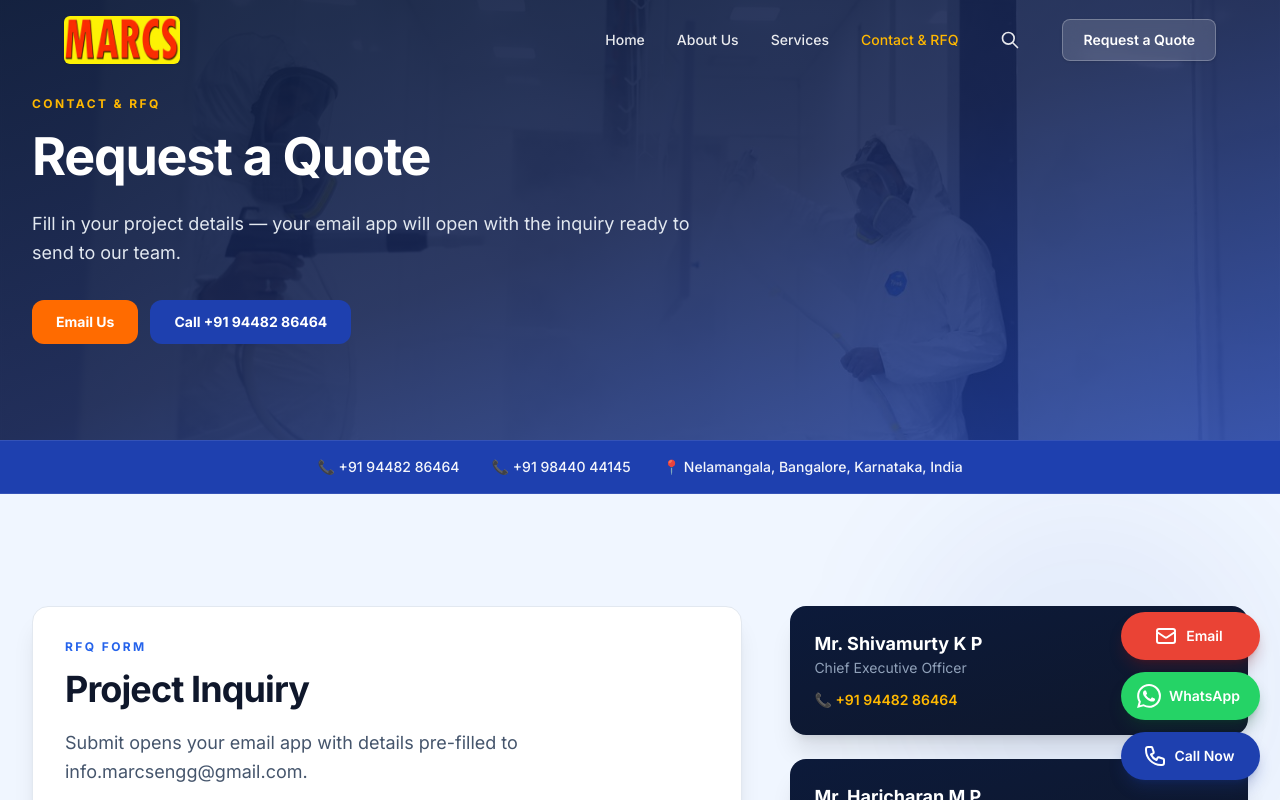
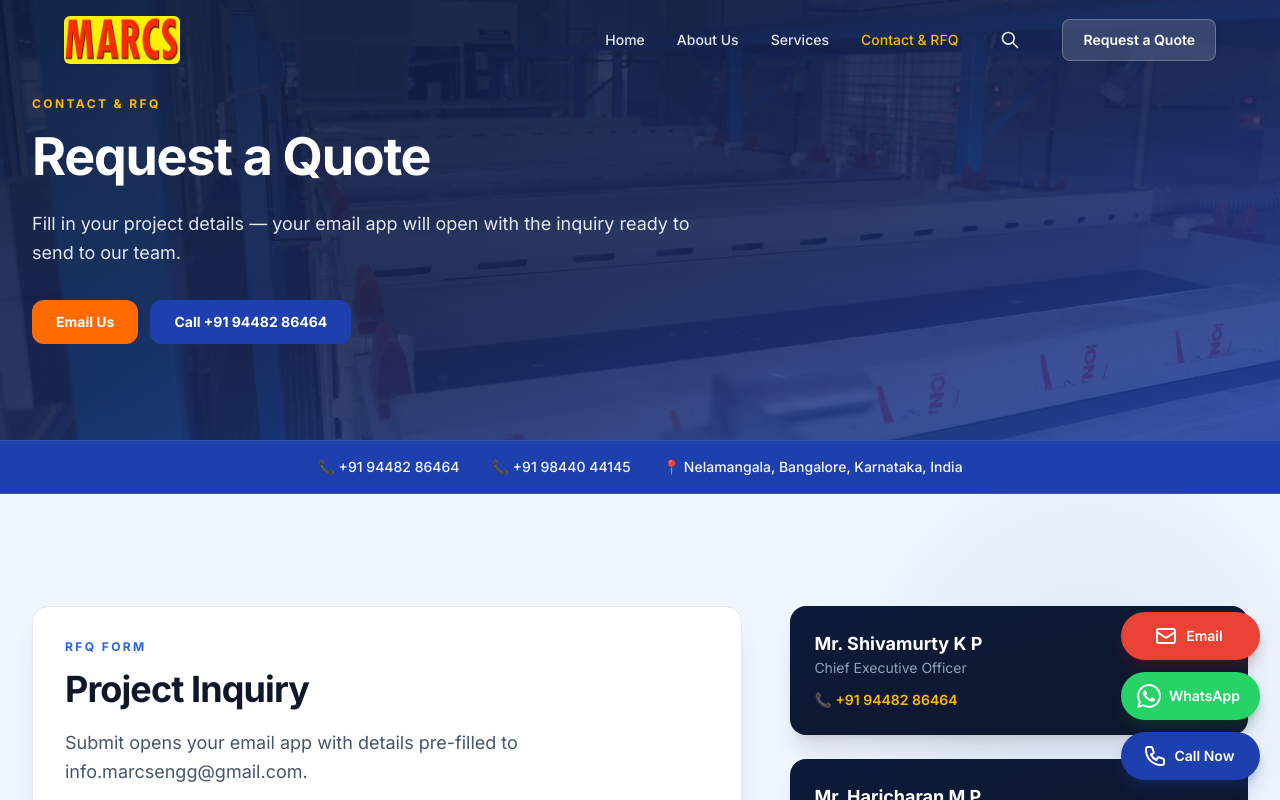
Before and after one commit to jst-click/Marcs, a React (Vite) app: page /contact in a window 1280 px wide. Shown: the top 800 px of the page. Built offline with nearby package versions, Linux system fonts and the light colour scheme.

Commit message:
img updated

```diff
--- a/src/pages/AboutPage.tsx
+++ b/src/pages/AboutPage.tsx
@@ -1,7 +1,6 @@
 import { Link } from 'react-router-dom';
 import { PageHero } from '../components/ui/PageHero';
-import { about, aboutVideoEmbed, company } from '../data/content';
-import { stockImages } from '../data/images';
+import { about, aboutVideoEmbed, company, services } from '../data/content';
 
 const aboutVideoSrc = `${aboutVideoEmbed}?autoplay=0&controls=1&modestbranding=1&rel=0&showinfo=0&iv_load_policy=3&playsinline=1&fs=1&cc_load_policy=0`;
 
@@ -32,7 +31,7 @@
         eyebrow="About Us"
         title={about.headline}
         subtitle={about.intro}
-        bgImage={stockImages.factoryFloor}
+        bgImage={services[2].image}
       >
         <Link
           to="/services"
--- a/src/pages/ContactPage.tsx
+++ b/src/pages/ContactPage.tsx
@@ -2,7 +2,7 @@
 import { PageHero } from '../components/ui/PageHero';
 import { SectionHeading } from '../components/ui/SectionHeading';
 import { SectionShell } from '../components/ui/SectionShell';
-import { company, contacts, logistics, serviceGallery } from '../data/content';
+import { company, contacts, logistics, services } from '../data/content';
 import { stockImages } from '../data/images';
 import {
   getMailtoLink,
@@ -36,7 +36,7 @@
         eyebrow="Contact & RFQ"
         title="Request a Quote"
         subtitle="Fill in your project details — your email app will open with the inquiry ready to send to our team."
-        bgImage={serviceGallery[2].src}
+        bgImage={services[1].image}
       >
         <a
           href={getMailtoLink()}
```
